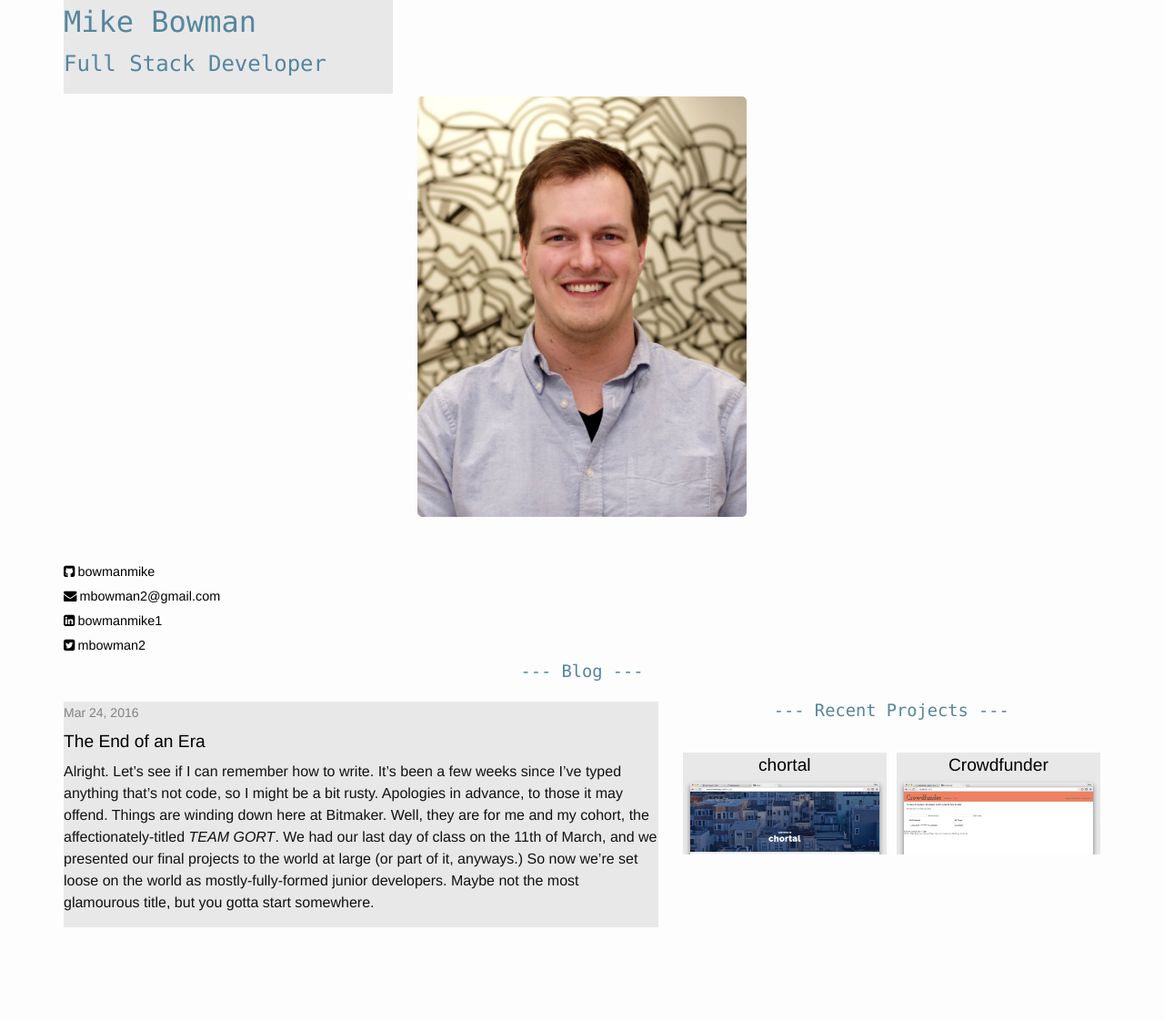
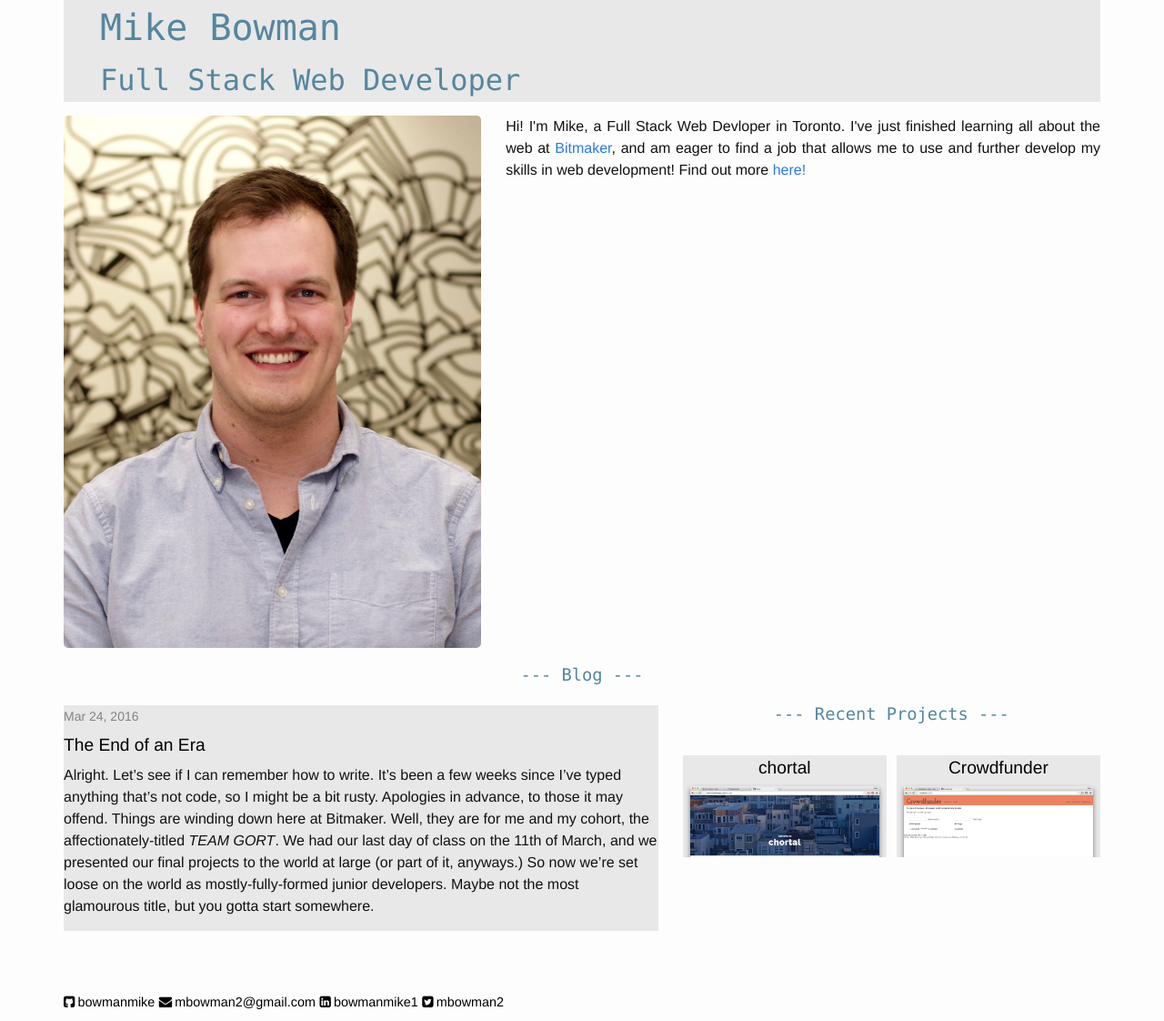
Before and after one commit to bowmanmike/bowmanmike.github.io, a Jekyll site: the page built from index.html, in a window 1280 px wide. Shown: the whole page at 91% size. Built offline with Jekyll 4.4.1, drawn with Linux system fonts in a browser that asks for light colours; before the commit the page ends 1035 px from its top, so only the background shows below that.

Commit message:
add about me to index, move nav links to botttom of page

```diff
--- a/_sass/_variables.scss
+++ b/_sass/_variables.scss
@@ -18,8 +18,8 @@ $grey-color-dark:  darken($grey-color, 25%);
 // Width of the content area
 $content-width:    800px;
 
-$small-screen: 600px;
-$on-palm: 600px;
+$small-screen: 500px;
+$on-palm: 500px;
 $on-laptop: 800px;
 
 $small-screen-only: new-breakpoint(max-width ($small-screen - 1px));
--- a/css/index.scss
+++ b/css/index.scss
@@ -19,6 +19,7 @@ body {
 
 .index-header {
   text-align: center;
+  @include span-columns(12);
 
   @include media($medium-screen-up) {
     text-align: left;
@@ -26,7 +27,6 @@ body {
 }
 
 .index-header-text {
-  @include span-columns(12);
   color: $brand-color;
   font-family: $header-font-family;
   background-color: $grey-color-light;
@@ -37,7 +37,15 @@ body {
   }
 
   @include media($medium-screen-up) {
-    @include span-columns(4);
+    padding-left: 2.5rem;
+
+    h1 {
+      font-size: 2.5rem;
+    }
+
+    h2 {
+      font-size: 2rem;
+    }
   }
 }
 
@@ -47,33 +55,13 @@ body {
   margin-bottom: 1rem;
 
   @include media($medium-screen-up) {
-    @include span-columns(4);
-    @include shift(4);
+    @include span-columns(5);
   }
 }
 
-.index-nav {
+.index-about {
   @include span-columns(7);
-  text-align: left;
-  margin-top: 2rem;
-
-  .index-nav-list {
-    list-style-type: none;
-    margin: auto;
-
-    .index-nav-list-item {
-      margin-bottom: 0.2rem;
-
-      i {
-        margin-right: 0.2rem;
-      }
-
-      a {
-        color: black;
-        font-size: 0.9rem;
-      }
-    }
-  }
+  text-align: justify;
 }
 
 .index-content {
@@ -146,3 +134,44 @@ body {
     }
   }
 }
+
+.index-nav {
+  @include span-columns(7);
+  text-align: left;
+  margin-top: 2rem;
+
+  .index-nav-list {
+    list-style-type: none;
+    margin: auto;
+
+    .index-nav-list-item {
+      margin-bottom: 0.2rem;
+      display: inline-block;
+
+      i {
+        margin-right: 0.2rem;
+      }
+
+      a {
+        color: black;
+        font-size: 0.9rem;
+      }
+    }
+  }
+
+  .index-nav-handles {
+    display: none;
+
+    @include media($medium-screen-up) {
+      display: inline;
+    }
+  }
+
+  @include media($medium-screen-up) {
+    @include span-columns(7);
+
+    .index-nav-list-item {
+      font-size: 2rem;
+    }
+  }
+}
--- a/index.html
+++ b/index.html
@@ -7,18 +7,15 @@ custom_css: index
 <div class="index-header">
   <div class="index-header-text">
     <h1>Mike Bowman</h1>
-    <h2>Full Stack Developer</h2>
+    <h2>Full Stack Web Developer</h2>
   </div>
 
   <img src="assets/bitmaker_portrait_cropped.jpg" alt="Mike Bowman" id="index-profile-photo">
-  <div class="index-nav">
-    <ul class="index-nav-list">
-      <li class="index-nav-list-item"><a href="http://github.com/bowmammike" class="index-nav-list-link"><i class="fa fa-github-square"></i>bowmanmike</a></li>
-      <li class="index-nav-list-item"><a href="mailto:mbowman2@gmail.com" class="index-nav-list-link"><i class="fa fa-envelope"></i>mbowman2@gmail.com</a></li>
-      <li class="index-nav-list-item"><a href="https://ca.linkedin.com/in/bowmanmike1" class="index-nav-list-link"><i class="fa fa-linkedin-square"></i>bowmanmike1</a></li>
-      <li class="index-nav-list-item"><a href="http://twitter.com/mbowman2" class="index-nav-list-link"><i class="fa fa-twitter-square"></i>mbowman2</a></li>
-    </ul>
+
+  <div class="index-about">
+    Hi! I'm Mike, a Full Stack Web Devloper in Toronto. I've just finished learning all about the web at <a href="http://bitmaker.co">Bitmaker</a>, and am eager to find a job that allows me to use and further develop my skills in web development! Find out more <a href="{{ site.url }}/about/">here!</a>
   </div>
+
 </div>
 
 <div class="index-content">
@@ -51,25 +48,11 @@ custom_css: index
   </div>
 </div>
 
-<!-- <div class="index-content">
-  <h3 class="index-content-header"><a href="{{ site.url }}/blog/">Recent Posts</a></h3>
-  <div class="index-blog">
-    {% for post in site.posts limit:3 %}
-      <span class="post-meta">{{ post.date | date: "%b %-d, %Y" }}</span>
-      <h2>
-        <a class="index-post-link" href="{{ post.url | prepend: site.baseurl }}">{{ post.title }}</a>
-      </h2>
-      <div class="index-post-excerpt">
-        {{ post.excerpt }}
-      </div>
-    {% endfor %}
-  </div>
-
-  <h3 class="index-content-header"><a href="{{ site.url }}/projects">Projects</a></h3>
-  <div class="index-projects">
-    {% assign projects = (site.projects | sort "date" | reverse) %}
-    {% for project in projects %}
-      <a href="{{ project.url | prepend: site.baseurl }}" class="index-project-link">{{ project.title }}</a>
-    {% endfor %}
-  </div>
-</div> -->
+<div class="index-nav">
+  <ul class="index-nav-list">
+    <li class="index-nav-list-item"><a href="http://github.com/bowmammike" class="index-nav-list-link"><i class="fa fa-github-square"></i><span class="index-nav-handles">bowmanmike</span></a></li>
+    <li class="index-nav-list-item"><a href="mailto:mbowman2@gmail.com" class="index-nav-list-link"><i class="fa fa-envelope"></i><span class="index-nav-handles">mbowman2@gmail.com</span></a></li>
+    <li class="index-nav-list-item"><a href="https://ca.linkedin.com/in/bowmanmike1" class="index-nav-list-link"><i class="fa fa-linkedin-square"></i><span class="index-nav-handles">bowmanmike1</span></a></li>
+    <li class="index-nav-list-item"><a href="http://twitter.com/mbowman2" class="index-nav-list-link"><i class="fa fa-twitter-square"></i><span class="index-nav-handles">mbowman2</span></a></li>
+  </ul>
+</div>
```
